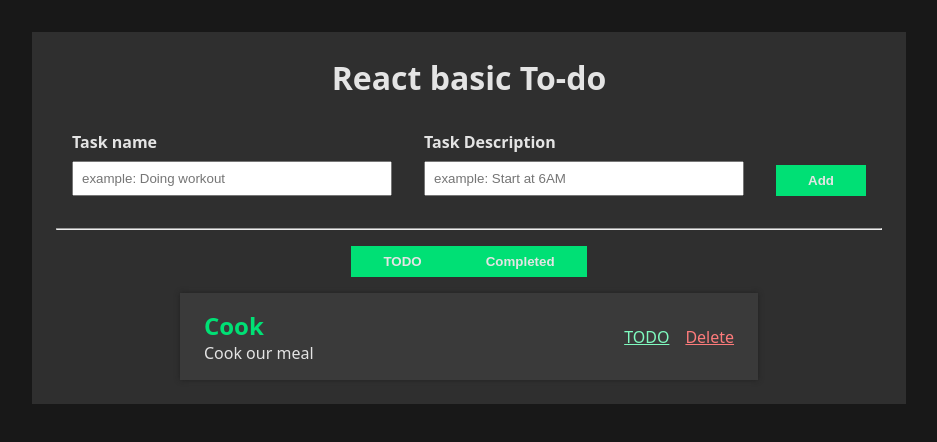
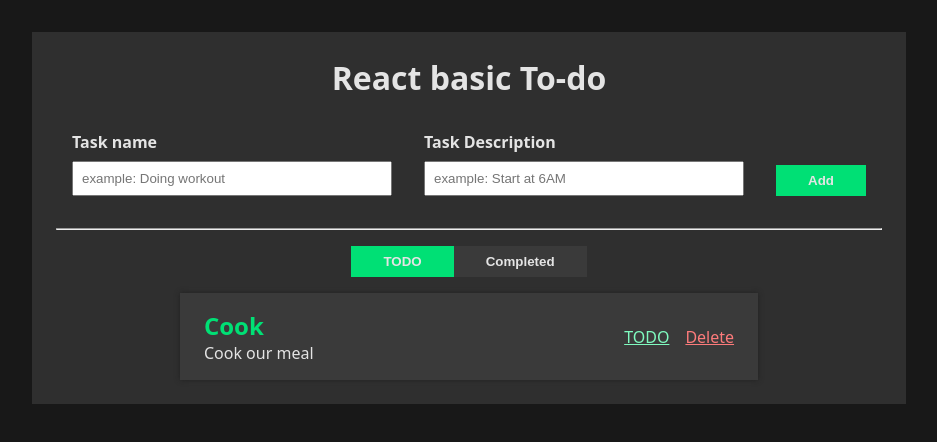
Before and after one commit to sandratraniaina/todo, a React (Vite) app: page / in a window 1280 px wide. Shown: the top 442 px of the page, without its empty margins (171-1108 px from the left). Built offline with nearby package versions, Linux system fonts and the light colour scheme.

Commit message:
fix: Fix tab control status when switching tab

```diff
--- a/src/components/task/TaskContainer.jsx
+++ b/src/components/task/TaskContainer.jsx
@@ -9,6 +9,10 @@
 
     let [filter, setFilter] = useState("todo");
     let [renderedTask, setRenderedTask] = useState(filterTasks(tasks, filter));
+    let [buttonStatus, setButtonStatus] = useState({
+        todo: "",
+        complete: "neutral"
+    });
 
     useEffect(() => {
         setRenderedTask(filterTasks(tasks, filter));
@@ -21,13 +25,17 @@
 
     function handleClick(filter) {
         setFilter(filter);
+        setButtonStatus({
+            todo: filter == "todo" ? "" : "neutral",
+            complete: filter == "complete" ? "" : "neutral"
+        })
     }
 
     return (
         <div className='task-container' >
             <div className='tab-control'>
-                <Button text={"TODO"} type={"button"} onClickHandler={() => handleClick("todo")} status={""} />
-                <Button text={"Completed"} type={"button"} onClickHandler={() => handleClick("complete")} status={""} />
+                <Button text={"TODO"} type={"button"} onClickHandler={() => handleClick("todo")} status={buttonStatus.todo} />
+                <Button text={"Completed"} type={"button"} onClickHandler={() => handleClick("complete")} status={buttonStatus.complete} />
             </div>
             {
                 renderedTask.map((task, index) => {
```
